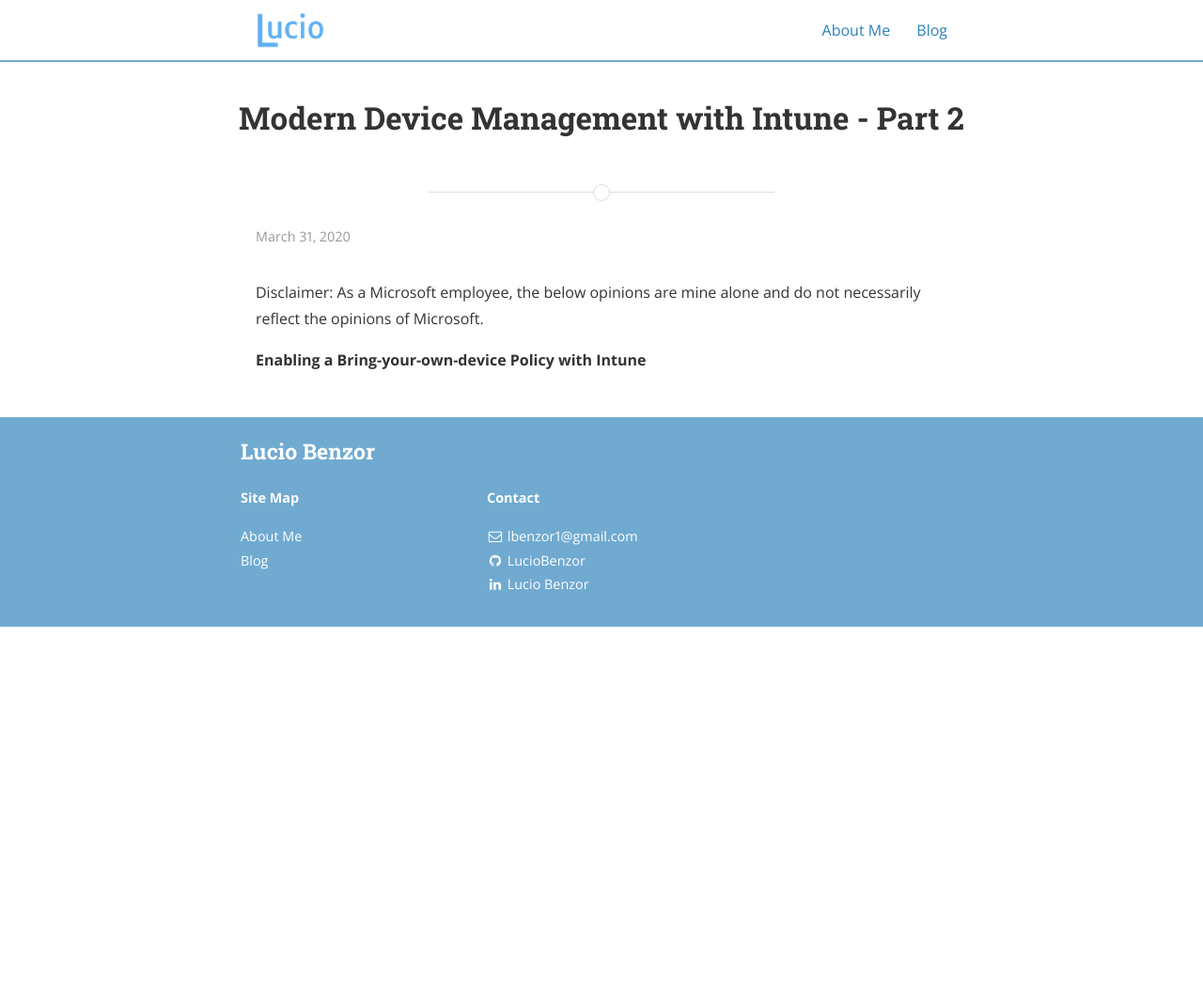
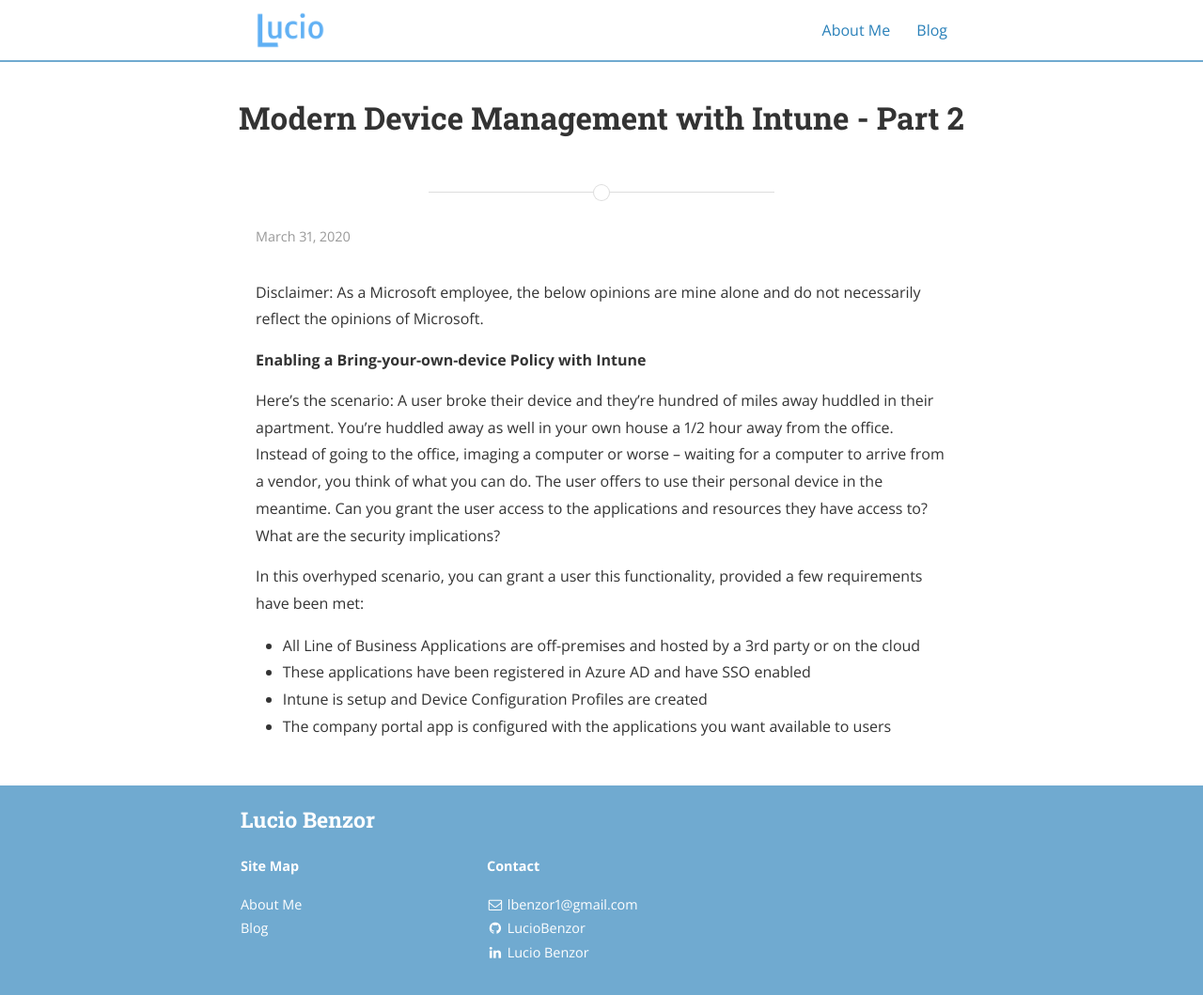
Before and after one commit to LucioBenzor/LucioBenzor.github.io, a Jekyll site: the page built from _posts/2020-03-31-Modern-Device-Management-With-Intune-Part-two.md, in a window 1280 px wide. Shown: the whole page at 94% size. Built offline with Jekyll 4.4.1, drawn with Linux system fonts in a browser that asks for light colours; nearby versions of some CDN libraries; before the commit the page ends 900 px from its top, so only the background shows below that.

Commit message:
Update 2020-03-31-Modern-Device-Management-With-Intune-Part-two.md

```diff
--- a/_posts/2020-03-31-Modern-Device-Management-With-Intune-Part-two.md
+++ b/_posts/2020-03-31-Modern-Device-Management-With-Intune-Part-two.md
@@ -7,3 +7,11 @@
 Disclaimer: As a Microsoft employee, the below opinions are mine alone and do not necessarily reflect the opinions of Microsoft.
 
 **Enabling a Bring-your-own-device Policy with Intune**
+
+Here's the scenario: A user broke their device and they're hundred of miles away huddled in their apartment. You're huddled away as well in your own house a 1/2 hour away from the office. Instead of going to the office, imaging a computer or worse -- waiting for a computer to arrive from a vendor, you think of what you can do. The user offers to use their personal device in the meantime. Can you grant the user access to the applications and resources they have access to? What are the security implications?
+
+In this overhyped scenario, you can grant a user this functionality, provided a few requirements have been met:
+* All Line of Business Applications are off-premises and hosted by a 3rd party or on the cloud
+* These applications have been registered in Azure AD and have SSO enabled
+* Intune is setup and Device Configuration Profiles are created
+* The company portal app is configured with the applications you want available to users
```
